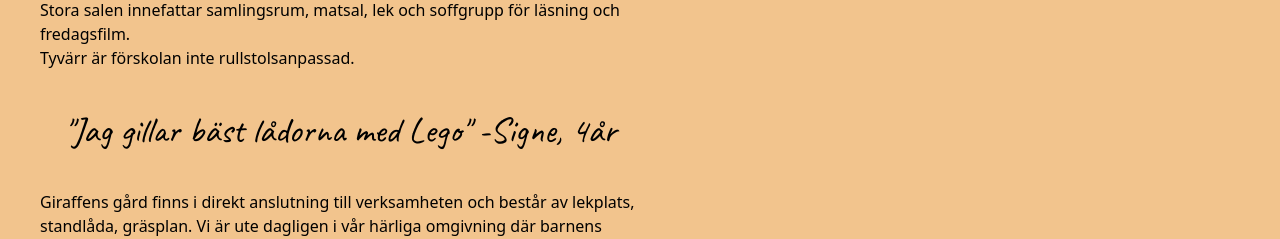
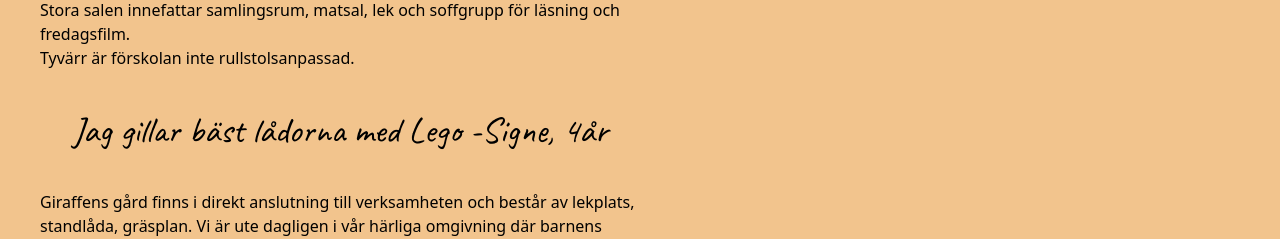
Before and after one commit to dannebrob/giraffen, a Next.js app: page /lokalerna in a window 1280 px wide. Shown: the part 662-901 px from the top of the page. Built offline with nearby package versions, Linux system fonts and the light colour scheme.

Commit message:
Fix typo in Lokalerna page

```diff
--- a/src/pages/lokalerna.js
+++ b/src/pages/lokalerna.js
@@ -38,7 +38,7 @@ export default function Lokalerna() {
           Tyvärr är förskolan inte rullstolsanpassad.
           </p>
 
-          <h1 className={`text-center ${caveat.className} text-4xl py-10`}>"Jag gillar  bäst lådorna med Lego" -Signe, 4år</h1>
+          <h1 className={`text-center ${caveat.className} text-4xl py-10`}>Jag gillar  bäst lådorna med Lego -Signe, 4år</h1>
           <p>
           Giraffens gård finns i direkt anslutning till verksamheten och består av lekplats, standlåda, gräsplan. Vi är ute dagligen i vår härliga omgivning där barnens motoriska utveckling tränas på ett naturligt sätt. Även ute vistas både yngre och äldre barn tillsammans.
 
```
